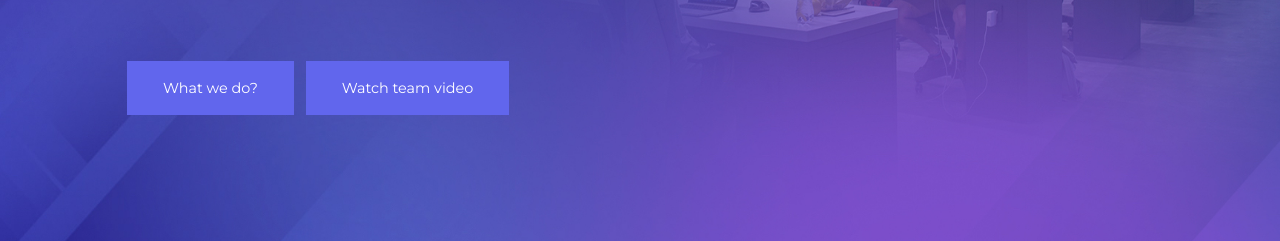
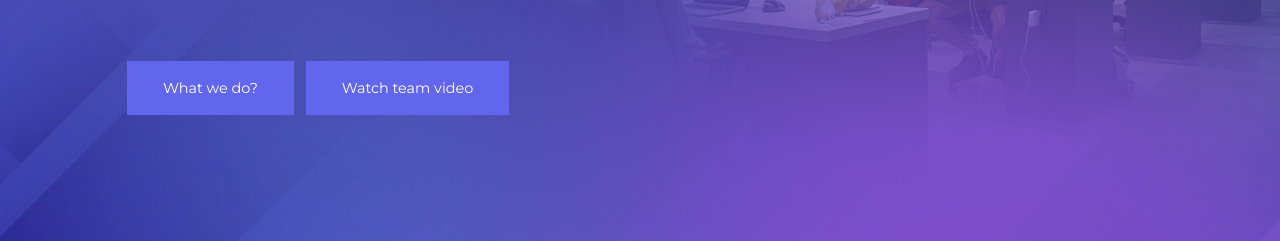
Before and after one commit to Anna-Bartkowiak/awww.software, a website: page index.html in a window 1280 px wide. Shown: the part 473-714 px from the top of the page. Drawn offline with Linux system fonts and the light colour scheme.

Commit message:
"Chenged header background-position"

```diff
--- a/sass/layout/_header.scss
+++ b/sass/layout/_header.scss
@@ -1,9 +1,9 @@
 .header {
     height: 90rem;
     background-image: url(../../img/bg2-kopia.jpg);
-    background-position: top center;
+    background-position: center;
     background-repeat:no-repeat;
-    background-size: 100% 100%;
+    background-size: cover;
 }
 
 .header-box {
```
Also changed, not shown: css/style.css.
